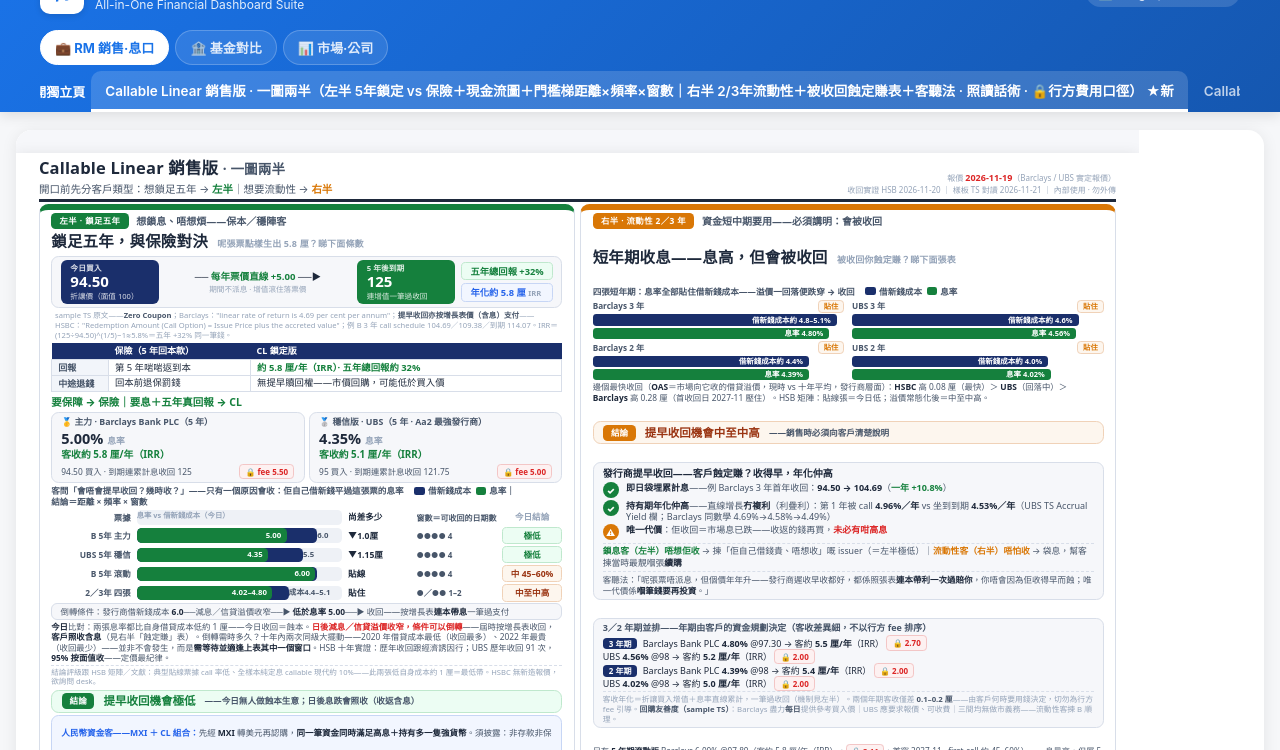
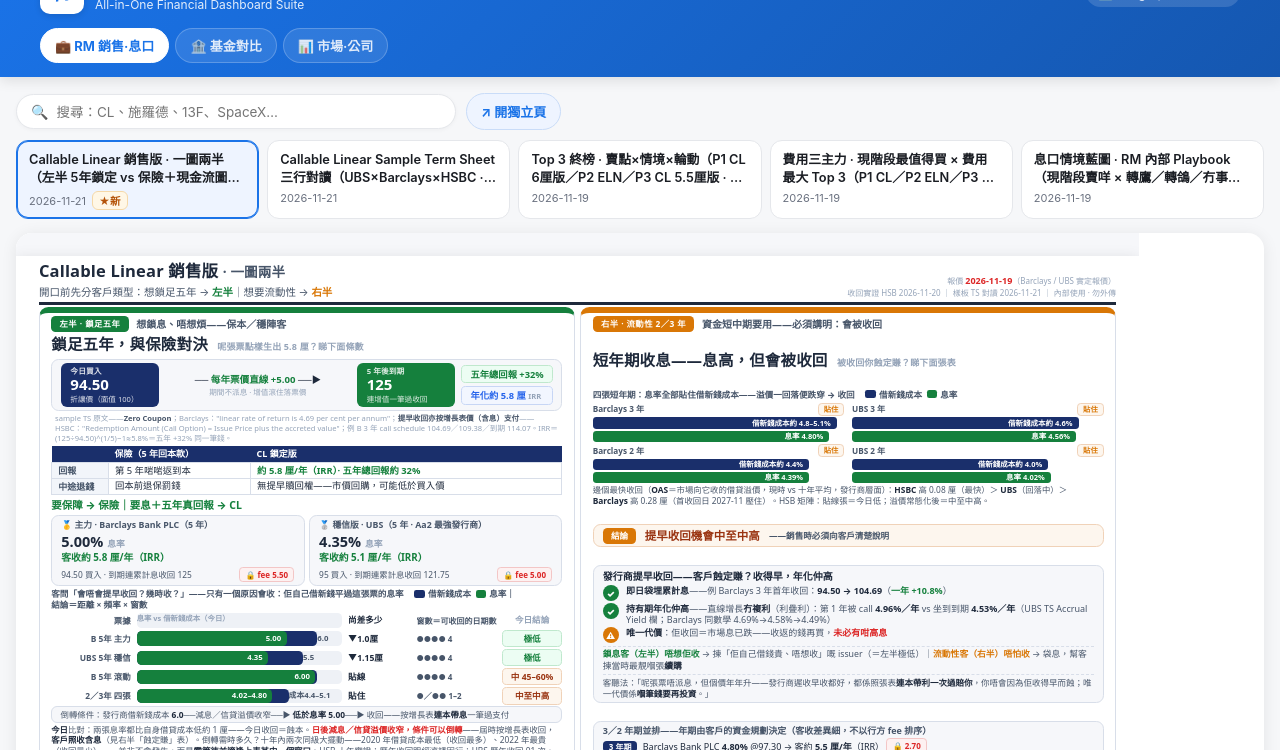
Before and after one commit to leunghlk/infographics, a plain HTML site: page index.html in a window 1280 px wide. Shown: the part 50-800 px from the top of the page. Drawn offline with Linux system fonts and the light colour scheme.

Commit message:
index: 分類導航大改——橫向tab strip(要左掃右掃)換做卡片格grid(全部頁一眼睇晒)＋🔍搜尋框(跨分類過濾+?q=深鏈+分類標籤)；手機兩欄卡；揀卡=載入+高亮+scrollIntoView；tab strip/nav/renderTabs 移除，folder chips/fit()/tapopen/#i深鏈/sessionStorage 保留
Co-Authored-By: Claude Code <noreply@anthropic.com>

```diff
--- a/index.html
+++ b/index.html
@@ -8,11 +8,11 @@
   :root{--ink:#1a1d23;--muted:#6b7280;--line:#e5e7eb;--accent:#2563eb;--accent-light:#eef4ff;--primary:#1a73e8;--primary-dark:#1557b0;--font-family:-apple-system,BlinkMacSystemFont,"PingFang HK","Microsoft JhengHei","Helvetica Neue",sans-serif;--shadow-lg:0 4px 12px rgba(0,0,0,0.10);}
   *{margin:0;padding:0;box-sizing:border-box;}
   body{font-family:var(--font-family);background:#f6f7f9;color:var(--ink);}
-  header{position:sticky;top:0;background:linear-gradient(135deg,var(--primary) 0%,var(--primary-dark) 100%);color:#fff;padding:20px 24px 0;z-index:9;
+  header{position:sticky;top:0;background:linear-gradient(135deg,var(--primary) 0%,var(--primary-dark) 100%);color:#fff;padding:20px 24px 14px;z-index:9;
     transition:transform .28s ease;box-shadow:var(--shadow-lg);}
   header.hide{transform:translateY(-110%);}
   .hwrap{max-width:1200px;margin:0 auto;}
-  .hdrow{display:flex;align-items:center;justify-content:space-between;gap:16px;margin-bottom:16px;}
+  .hdrow{display:flex;align-items:center;justify-content:space-between;gap:16px;margin-bottom:14px;}
   .brand{display:flex;align-items:center;gap:11px;}
   .logo{width:44px;height:44px;background:#fff;border-radius:10px;display:flex;align-items:center;justify-content:center;
     font-size:26px;font-weight:300;color:var(--primary);font-style:italic;position:relative;overflow:hidden;
@@ -24,26 +24,48 @@
   .corner{font-size:12px;font-weight:600;color:rgba(255,255,255,.85);background:rgba(255,255,255,.14);
     padding:6px 12px;border-radius:999px;white-space:nowrap;}
   @media (max-width:768px){.hdrow{flex-direction:column;text-align:center;}.corner{display:none;}}
-  /* 單行橫滑 tab strip：永遠得一row，闊都唔會疊層霸位 */
-  .folders{display:flex;gap:6px;flex-wrap:nowrap;align-items:center;overflow-x:auto;-webkit-overflow-scrolling:touch;scrollbar-width:none;margin-bottom:6px;}
+  /* folder chips：得 3 粒，唔會掃 */
+  .folders{display:flex;gap:6px;flex-wrap:nowrap;align-items:center;overflow-x:auto;-webkit-overflow-scrolling:touch;scrollbar-width:none;}
   .folders::-webkit-scrollbar{display:none;}
   .folders a.fl{font-size:13px;font-weight:700;padding:7px 14px;border-radius:999px;white-space:nowrap;flex:0 0 auto;text-decoration:none;
     color:rgba(255,255,255,.85);background:rgba(255,255,255,.10);border:1px solid rgba(255,255,255,.22);}
   .folders a.fl:hover{background:rgba(255,255,255,.2);}
   .folders a.fl.on{color:var(--primary);background:#fff;border-color:#fff;}
-  nav{display:flex;gap:2px;flex-wrap:nowrap;align-items:center;overflow-x:auto;-webkit-overflow-scrolling:touch;scrollbar-width:none;}
-  nav::-webkit-scrollbar{display:none;}
-  nav a.tab{font-size:13.5px;font-weight:600;padding:9px 14px;border-radius:10px 10px 0 0;text-decoration:none;white-space:nowrap;flex:0 0 auto;
-    color:rgba(255,255,255,.72);border:none;border-bottom:3px solid transparent;background:transparent;cursor:pointer;}
-  nav a.tab:hover{color:#fff;background:rgba(255,255,255,.12);}
-  nav a.tab.on{color:#fff;border-bottom-color:#fff;background:rgba(255,255,255,.16);}
-  nav a.open{font-size:13px;font-weight:700;color:#fff;text-decoration:none;margin-left:8px;padding:9px 4px;white-space:nowrap;flex:0 0 auto;}
-  main{max-width:1400px;margin:18px auto;padding:0 16px;}
+  main{max-width:1400px;margin:16px auto;padding:0 16px;}
+  /* 🔍 搜尋＋開獨立頁 */
+  .toolbar{display:flex;gap:10px;align-items:center;margin-bottom:10px;}
+  .search{flex:1;max-width:440px;display:flex;align-items:center;gap:8px;background:#fff;border:1px solid var(--line);
+    border-radius:999px;padding:8px 14px;box-shadow:0 1px 4px rgba(0,0,0,.04);}
+  .search .sic{font-size:14px;color:var(--muted);flex:0 0 auto;}
+  .search input{border:none;outline:none;flex:1;font-size:13.5px;font-family:inherit;background:transparent;color:var(--ink);min-width:0;}
+  .search .clear{display:none;cursor:pointer;color:var(--muted);font-size:16px;line-height:1;padding:0 2px;flex:0 0 auto;}
+  .search.hasq .clear{display:block;}
+  .openbtn{font-size:13px;font-weight:700;color:var(--primary);background:var(--accent-light);border:1px solid #c9dcf8;
+    border-radius:999px;padding:8px 14px;text-decoration:none;white-space:nowrap;flex:0 0 auto;}
+  .openbtn:hover{background:#e0ebfd;}
+  /* 🗂 卡片格：分類之下全部頁一眼睇晒，唔使左掃右掃 */
+  .cards{display:grid;grid-template-columns:repeat(auto-fill,minmax(240px,1fr));gap:8px;margin-bottom:14px;}
+  .card{position:relative;display:flex;flex-direction:column;gap:4px;background:#fff;border:1px solid var(--line);
+    border-radius:12px;padding:10px 12px 8px;text-decoration:none;color:inherit;cursor:pointer;
+    transition:border-color .15s, box-shadow .15s;-webkit-tap-highlight-color:transparent;}
+  .card:hover{border-color:#b9cdf0;box-shadow:0 2px 8px rgba(0,0,0,.06);}
+  .card.on{border-color:var(--primary);background:var(--accent-light);box-shadow:0 0 0 1px var(--primary) inset;}
+  .card .ct{font-size:12.8px;font-weight:600;line-height:1.42;display:-webkit-box;-webkit-line-clamp:2;-webkit-box-orient:vertical;overflow:hidden;}
+  .card .cr{display:flex;align-items:center;gap:6px;font-size:11px;color:var(--muted);flex-wrap:nowrap;overflow:hidden;}
+  .card .cr .gname{background:#f1f3f6;border-radius:6px;padding:1px 7px;font-weight:600;white-space:nowrap;flex:0 0 auto;}
+  .card .new{color:#b45309;background:#fff7e6;border:1px solid #f5d8a8;border-radius:6px;padding:1px 6px;font-size:10.5px;font-weight:700;white-space:nowrap;flex:0 0 auto;}
+  .card .cr .dt{white-space:nowrap;}
+  .noresult{grid-column:1/-1;text-align:center;color:var(--muted);font-size:13px;padding:22px 0;background:#fff;border:1px dashed var(--line);border-radius:12px;}
   .framebox{position:relative;width:100%;border-radius:16px;overflow:hidden;background:#fff;box-shadow:0 2px 16px rgba(0,0,0,.08);}
   .framebox iframe{border:none;display:block;background:#fff;}
   .tapopen{display:none;}
   @media (max-width:700px){
-    /* 📱 預覽唔夠位睇：成個框變「撳一下開全頁」掣 */
+    /* 📱 卡片兩欄（一格一格掃落嚟，唔使橫掃）；預覽框變「撳一下開全頁」 */
+    .cards{grid-template-columns:1fr 1fr;gap:6px;}
+    .card{padding:8px 9px 7px;border-radius:10px;}
+    .card .ct{font-size:11.8px;-webkit-line-clamp:3;}
+    .card .cr{font-size:10px;gap:4px;}
+    .toolbar{flex-wrap:wrap;}
     .tapopen{display:flex;position:absolute;inset:0;z-index:5;align-items:flex-end;justify-content:center;
       background:transparent;cursor:pointer;-webkit-tap-highlight-color:transparent;}
     .tapopen span{pointer-events:none;margin-bottom:14px;background:rgba(26,29,35,.82);color:#fff;
@@ -66,13 +88,19 @@
     <div class="corner">📐 Infographics 圖表館</div>
   </div>
   <div class="folders" id="folders"></div>
-  <nav id="tabs"></nav>
   </div>
 </header>
-<main><div class="framebox" id="framebox"><iframe id="frame" title="infographic"></iframe><div class="tapopen" id="tapopen" title="開獨立頁"><span>⤢ 撳一下開全頁・可以匯出 JPEG 貯相簿</span></div></div></main>
+<main>
+  <div class="toolbar">
+    <div class="search" id="searchbox"><span class="sic">🔍</span><input id="q" type="search" placeholder="搜尋：CL、施羅德、13F、SpaceX…" autocomplete="off"><span class="clear" id="qclear" title="清空">✕</span></div>
+    <a class="openbtn" id="openA" target="_blank" rel="noopener">↗ 開獨立頁</a>
+  </div>
+  <div class="cards" id="cards"></div>
+  <div class="framebox" id="framebox"><iframe id="frame" title="infographic"></iframe><div class="tapopen" id="tapopen" title="開獨立頁"><span>⤢ 撳一下開全頁・可以匯出 JPEG 貯相簿</span></div></div>
+</main>
 <div class="hint" id="hint"></div>
 <script>
-// ⬇️  出新圖：喺呢個 list 頂部加一行（排第一 = main page 顯示，其餘自動變 tab）
+// ⬇️  出新圖：喺呢個 list 頂部加一行（排第一 = ★新，分類之下會自動變卡片）
 const PAGES = [
   {g:"rm", f:"rm-cl-sell-guide-A4-2026-11.html", t:"Callable Linear 銷售版 · 一圖兩半（左半 5年鎖定 vs 保險＋現金流圖＋門檻梯距離×頻率×窗數｜右半 2/3年流動性＋被收回蝕定賺表＋客聽法 · 照讀話術 · 🔒行方費用口徑）", d:"2026-11-21"},
   {g:"rm", f:"rm-cl-termsheet-summary-A4-2026-11.html", t:"Callable Linear Sample Term Sheet 三行對讀（UBS×Barclays×HSBC · 零息直線增長制實證 · 早收年化遞減曲線 · 回購條款逐間列 · desk 問題清單 · RM內部）", d:"2026-11-21"},
@@ -103,51 +131,84 @@ const GROUPS=[
   {k:"fund",n:"🏦 基金對比"},
   {k:"mkt",n:"📊 市場·公司"},
 ];
-const tabs=document.getElementById("tabs"), folders=document.getElementById("folders"),
+const cards=document.getElementById("cards"), folders=document.getElementById("folders"),
       box=document.getElementById("framebox"), frame=document.getElementById("frame"),
-      hint=document.getElementById("hint"), flinks=[];
+      hint=document.getElementById("hint"), q=document.getElementById("q"),
+      searchbox=document.getElementById("searchbox"), qclear=document.getElementById("qclear"),
+      openA=document.getElementById("openA"), flinks=[];
 let cur=0, curG=null;
-const openA=document.createElement("a");
-openA.className="open"; openA.target="_blank"; openA.rel="noopener"; openA.textContent="↗ 開獨立頁";
-function renderTabs(){
-  tabs.innerHTML=""; tabs.appendChild(openA);
+
+function renderCards(){
+  const query=q.value.trim().toLowerCase();
+  searchbox.classList.toggle("hasq", query.length>0);
+  const list=[];
   PAGES.forEach((p,i)=>{
-    if(p.g!==curG) return;
+    if(query){
+      if((p.t+" "+p.d+" "+p.f+" "+((GROUPS.find(x=>x.k===p.g)||{}).n||"")).toLowerCase().includes(query)) list.push({p,i});
+    }else if(p.g===curG) list.push({p,i});
+  });
+  cards.innerHTML="";
+  if(!list.length){
+    const d=document.createElement("div"); d.className="noresult";
+    d.textContent="搵唔到——試另一個關鍵字（例如 CL、基金、13F）";
+    cards.appendChild(d); return;
+  }
+  list.forEach(({p,i})=>{
     const a=document.createElement("a");
-    a.className="tab"; a.href="#"+i;
-    a.textContent=p.t+(i===0?"  ★新":"");
-    a.onclick=(e)=>{e.preventDefault(); show(i); history.replaceState(null,"","#"+i);};
-    tabs.appendChild(a);
+    a.className="card"+(i===cur?" on":"");
+    a.href="#"+i; a.setAttribute("data-i", String(i));
+    const ct=document.createElement("div"); ct.className="ct"; ct.textContent=p.t; a.appendChild(ct);
+    const cr=document.createElement("div"); cr.className="cr";
+    if(query){
+      const g=document.createElement("span"); g.className="gname";
+      g.textContent=(GROUPS.find(x=>x.k===p.g)||{}).n||p.g; cr.appendChild(g);
+    }
+    const dt=document.createElement("span"); dt.className="dt"; dt.textContent=p.d; cr.appendChild(dt);
+    if(i===0){ const n=document.createElement("span"); n.className="new"; n.textContent="★新"; cr.appendChild(n); }
+    a.appendChild(cr);
+    a.onclick=(e)=>{
+      e.preventDefault();
+      if(p.g!==curG){ curG=p.g; flinks.forEach((x,j)=>x.classList.toggle("on",GROUPS[j].k===curG)); try{sessionStorage.setItem("tsG",curG);}catch(err){} }
+      show(i, true); history.replaceState(null,"","#"+i);
+    };
+    cards.appendChild(a);
   });
 }
 document.getElementById("tapopen").onclick=()=>window.open(PAGES[cur].f,"_blank");
-function show(i){
+function show(i, scroll){
   cur=i;
   frame.style.height="150px"; box.style.height="150px"; frame.style.transform="none"; // 切頁先歸零，防上一頁高度閃殘留
   frame.src=PAGES[i].f;
   openA.href=PAGES[i].f;
-  tabs.querySelectorAll("a.tab").forEach(x=>x.classList.toggle("on",x.href.endsWith("#"+i)));
-  const act=[...tabs.querySelectorAll("a.tab")].find(x=>x.classList.contains("on"));
-  if(act) act.scrollIntoView({inline:"center",block:"nearest",behavior:"smooth"}); // active tab 喺單行 strip 自動捲到中間
-  hint.textContent = `共 ${PAGES.length} 張 · 而家睇緊：${PAGES[i].t}（${PAGES[i].d}）· 撳上方 folder 分組再揀 tab${matchMedia("(max-width:700px)").matches?" · 電話睇靚圖：撳預覽開全頁":""}`;
+  cards.querySelectorAll(".card").forEach(x=>x.classList.toggle("on", x.getAttribute("data-i")===String(i)));
+  hint.textContent = `共 ${PAGES.length} 張 · 而家睇緊：${PAGES[i].t}（${PAGES[i].d}）· 撳卡片揀頁，或用搜尋搵關鍵字${matchMedia("(max-width:700px)").matches?" · 電話睇靚圖：撳預覽開全頁":""}`;
+  if(scroll && matchMedia("(max-width:700px)").matches) box.scrollIntoView({behavior:"smooth",block:"start"});
 }
 function setG(k, i){
   curG=k;
   flinks.forEach((x,j)=>x.classList.toggle("on",GROUPS[j].k===k));
-  renderTabs();
+  renderCards();
   if(i!=null) show(i);
 }
 GROUPS.forEach((g,j)=>{
   const a=document.createElement("a");
   a.className="fl"; a.href="#"+g.k;
   a.textContent=g.n;
-  a.onclick=(e)=>{e.preventDefault(); setG(g.k, PAGES.findIndex(p=>p.g===g.k)); history.replaceState(null,"","#"+g.k);};
+  a.onclick=(e)=>{
+    e.preventDefault();
+    if(q.value){ q.value=""; } // 揀分類＝想睇嗰組全部，清走搜尋
+    setG(g.k, PAGES.findIndex(p=>p.g===g.k)); history.replaceState(null,"","#"+g.k);
+  };
   folders.appendChild(a); flinks.push(a);
 });
-// 入場：記住上次揀過嘅 folder（session 內），否則開新度最高嗰組
+q.addEventListener("input", renderCards);
+qclear.addEventListener("click", ()=>{ q.value=""; renderCards(); });
+// 入場：#12 直接開第 12 張；?q= 關鍵字直接搜；否則記住上次揀過嘅 folder（session 內）
+const startHash=location.hash;
+const qs=new URLSearchParams(location.search).get("q");
+if(qs!=null && qs.length){ q.value=qs; }
 const lastG=(()=>{try{return sessionStorage.getItem("tsG")}catch(e){return null}})();
 const startG=(lastG && GROUPS.some(g=>g.k===lastG))?lastG:GROUPS[0].k;
-const startHash=location.hash;
 if(startHash && startHash.length>1 && !isNaN(+startHash.slice(1))){
   const i=Math.max(0,Math.min(PAGES.length-1,+startHash.slice(1)));
   setG(PAGES[i].g, i);
```
